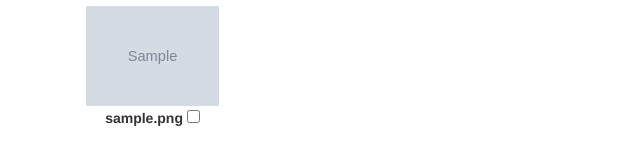
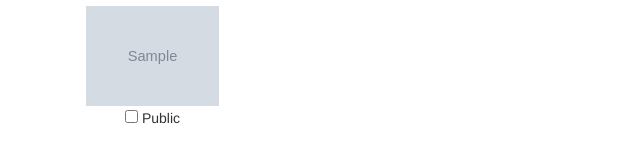
Before and after one commit to elsabirch/gallery-wall, a Flask app: page /curate in a window 1280 px wide. Shown: the part 139-304 px from the top of the page, without its empty margins (0-640 px from the left). Run offline with Flask 2, Linux system fonts and the light colour scheme; the visitor is signed in with stand-in values (Sample User, id 1); tables that the repository leaves empty hold one stand-in row (values such as "Sample post"); grey boxes marked "Sample" are stand-in pictures; some libraries are stand-ins or nearby versions.

Commit message:
Modified picture labels in curation.

```diff
--- a/templates/curate.html
+++ b/templates/curate.html
@@ -32,12 +32,16 @@
         {% endif %}
 
         <div class="text-center">
-            <label>
+        <label class="sr-only" for='gallery_member'>
             {{picture.display_name}}
-        <input type='checkbox'
-               name='gallery_member'
-               value={{picture.picture_id}} >
         </label>
+            <!-- {{picture.display_name}} -->
+            <input type='checkbox'
+                    name='gallery_member'
+                    value={{picture.picture_id}}>
+            {% if picture.public %}
+            <span>Public</span>
+            {% endif %}
         </div>
 
     </div>
```
Also changed, not shown: static/style.css (line endings or trailing spaces).
